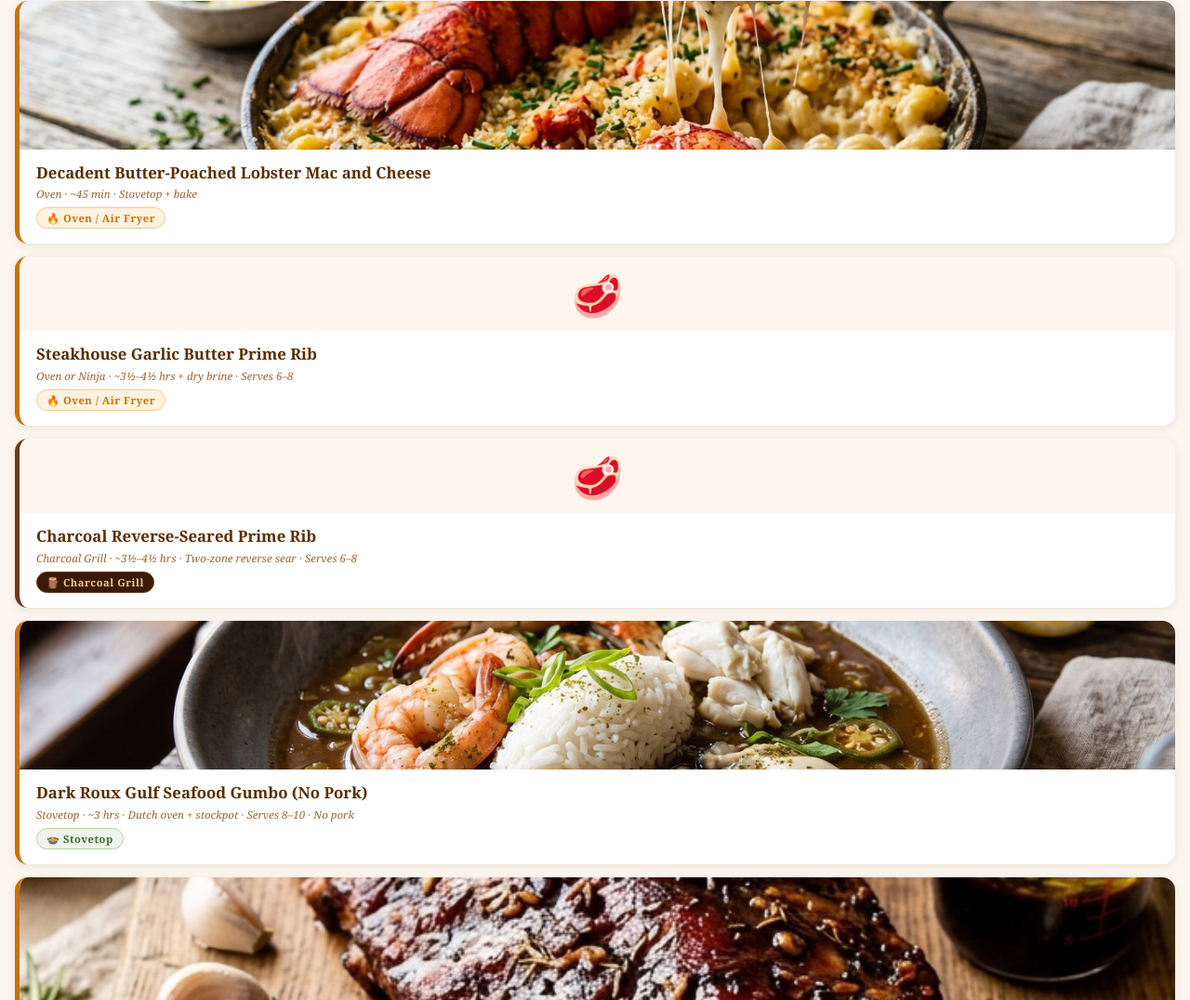
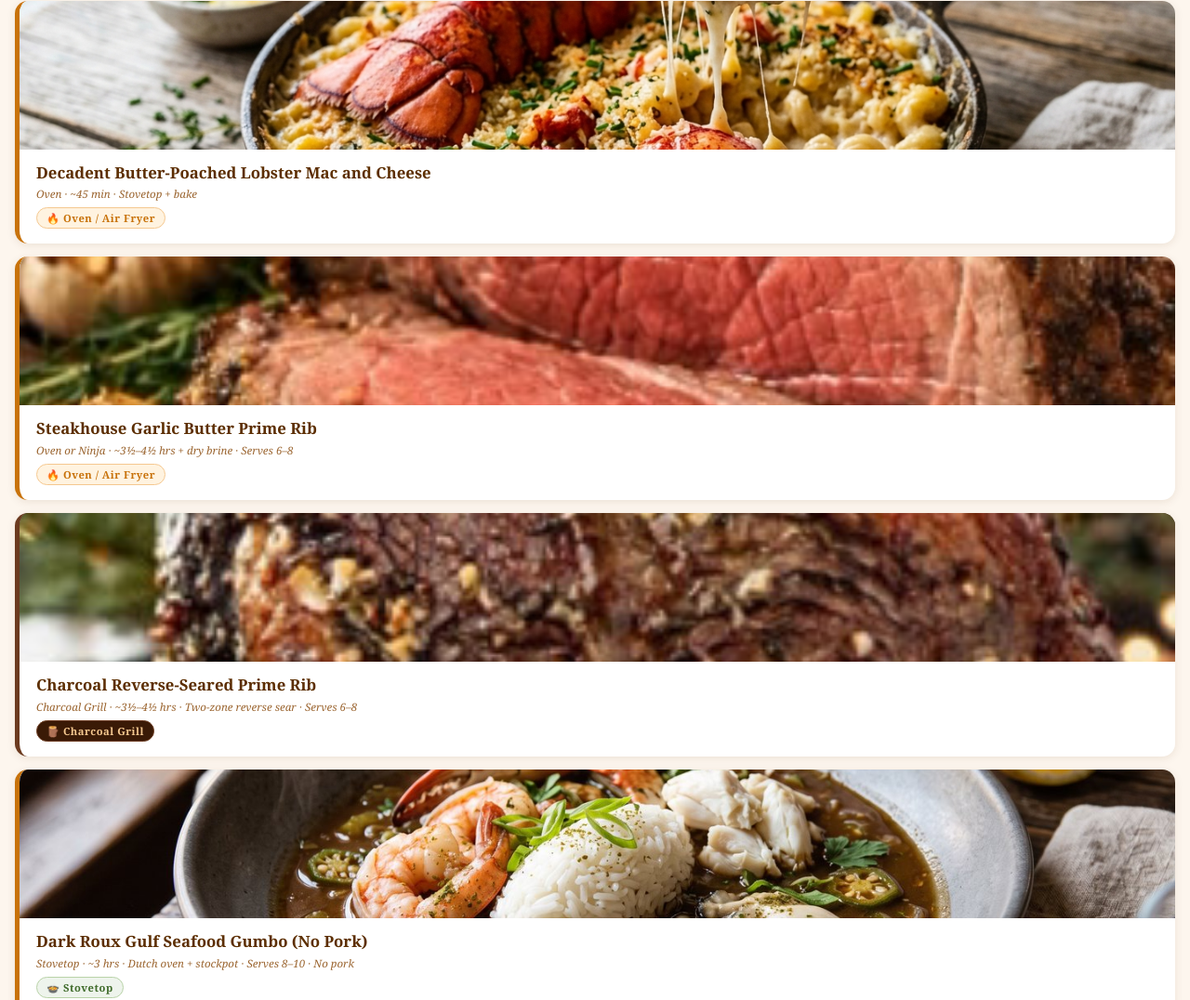
Before and after one commit to akieia60/recipe-book, a plain HTML site: page index.html in a window 1280 px wide. Shown: the part 762-1838 px from the top of the page at 93% size. Drawn offline with Linux system fonts and the light colour scheme.

Commit message:
Prime rib: add hero photo and 6 step photos
Co-Authored-By: Claude Opus 5.5 <noreply@anthropic.com>
Claude-Session: https://claude.ai/code/session_018vh6D1y42jbNzEFXjbX4zt

```diff
--- a/index.html
+++ b/index.html
@@ -606,6 +606,15 @@ const recipes = [
     cookType: 'oven',
     emoji: '🥩',
     cardTag: 'Oven or Ninja · ~3½–4½ hrs + dry brine · Serves 6–8',
+    image: '/images/prime-rib.jpeg',
+    gallery: [
+      { src: '/images/prime-rib-step1.jpeg', caption: '1. Dry brine: salt all sides, chill uncovered.' },
+      { src: '/images/prime-rib-step2.jpeg', caption: '2. Garlic herb butter: mix into a thick paste.' },
+      { src: '/images/prime-rib-step3.jpeg', caption: '3. Butter it all over, bones down, fat side up.' },
+      { src: '/images/prime-rib-step4.jpeg', caption: '4. Slow roast at 250°F with a thermometer in.' },
+      { src: '/images/prime-rib-step5.jpeg', caption: '5. Rest under foil 20–30 min.' },
+      { src: '/images/prime-rib-step6.jpeg', caption: '6. Sear hot for the steakhouse crust.' }
+    ],
     title: "Steakhouse Garlic Butter Prime Rib",
     calc: { label: 'Roast weight', unit: 'lb', min: 3, max: 15, step: 0.5, start: 6, pricePerUnit: 6.99, servingsPerUnit: [1, 1.5], minutesPerUnit: [30, 40], timeLabel: 'Slow roast at 250°F', footnote: 'Time excludes resting and the final sear. Always go by the thermometer.' },
     shopping: [
@@ -640,6 +649,7 @@ const recipes = [
     cookType: 'grill',
     emoji: '🥩',
     cardTag: 'Charcoal Grill · ~3½–4½ hrs · Two-zone reverse sear · Serves 6–8',
+    image: '/images/prime-rib-step6.jpeg',
     title: "Charcoal Reverse-Seared Prime Rib",
     grillSetup: "Two-zone fire: coals banked on one side, the roast on the cool side. Hold 250–275°F with the lid closed (vents about half open). Add 1–2 chunks of oak or cherry wood for a light smoke. Have extra lit coals ready for the sear.",
     calc: { label: 'Roast weight', unit: 'lb', min: 3, max: 15, step: 0.5, start: 6, pricePerUnit: 6.99, servingsPerUnit: [1, 1.5], minutesPerUnit: [30, 40], timeLabel: 'Indirect cook at 250–275°F', footnote: 'Grill temps drift, so trust the thermometer, not the clock.' },
```
Also changed, not shown: images/prime-rib-step1.jpeg (added), images/prime-rib-step2.jpeg (added), images/prime-rib-step3.jpeg (added), images/prime-rib-step4.jpeg (added), images/prime-rib-step5.jpeg (added), images/prime-rib-step6.jpeg (added), images/prime-rib.jpeg (added).
